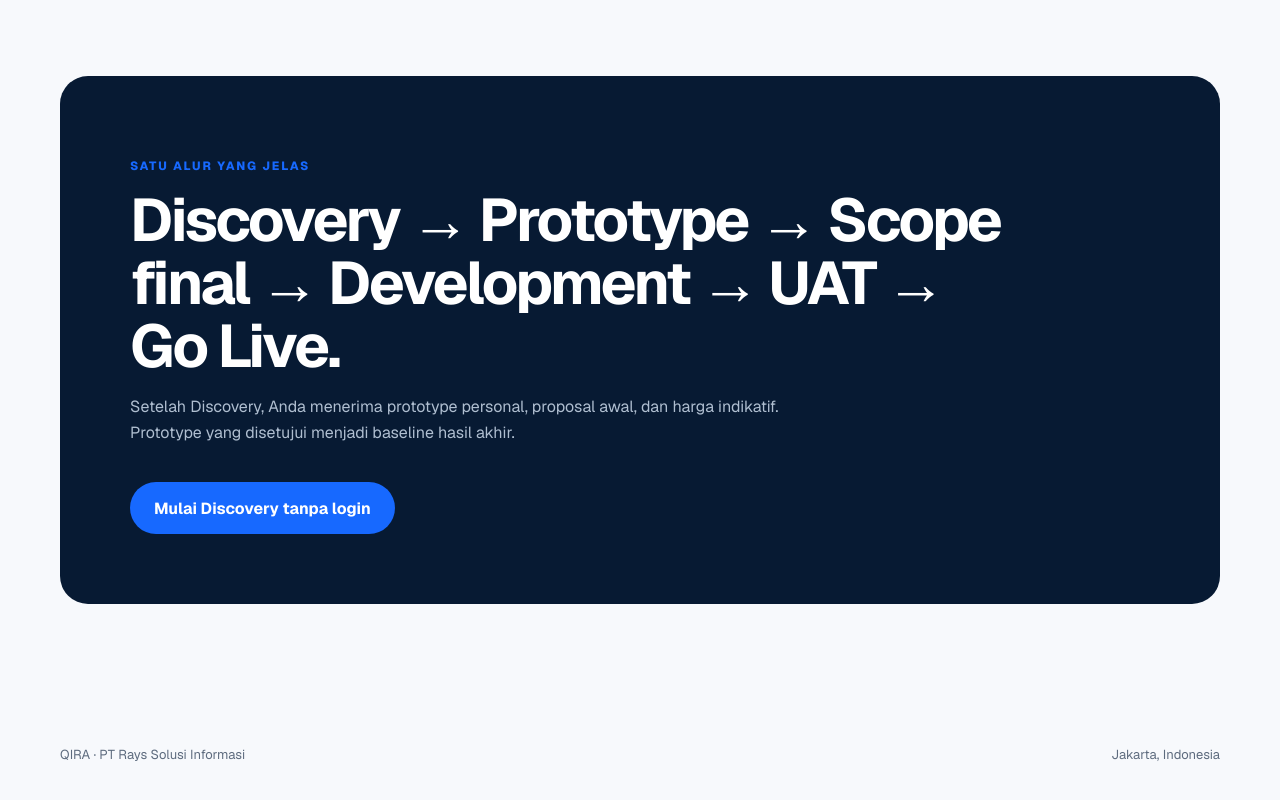
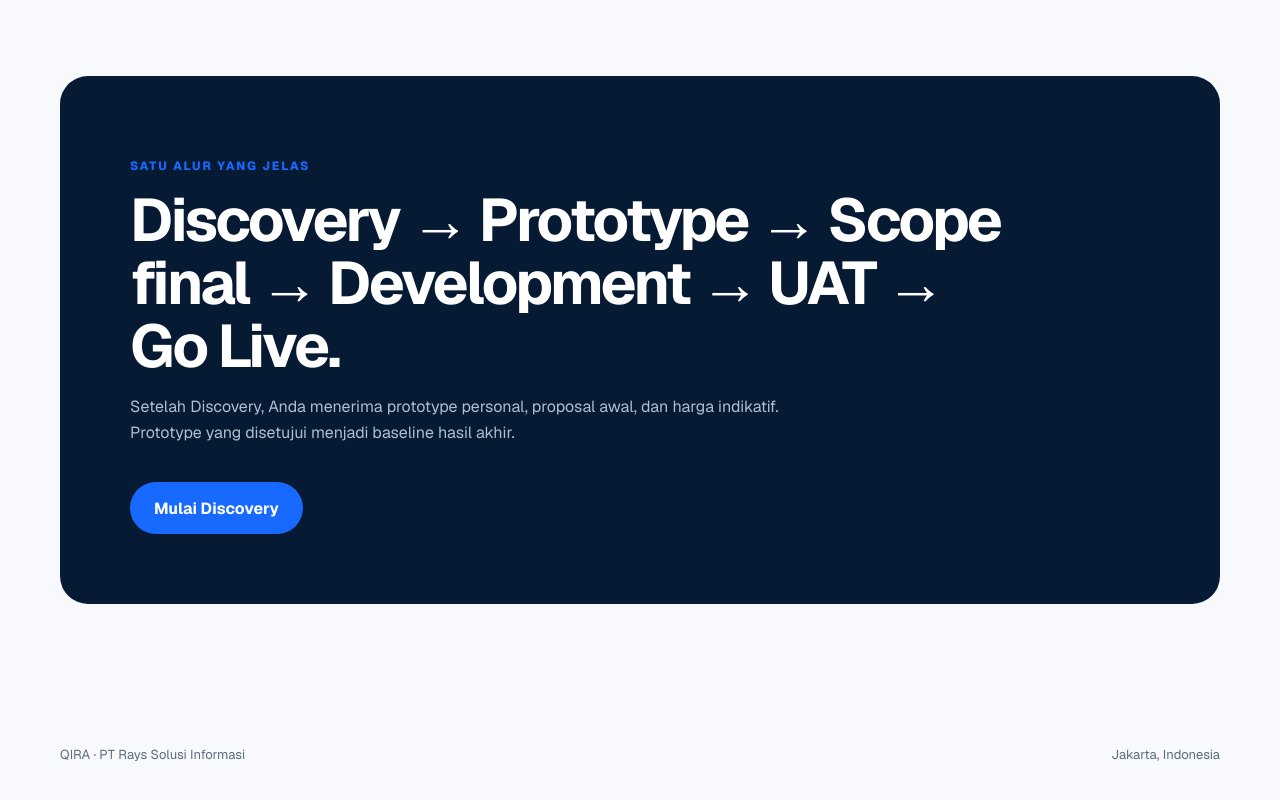
Before and after one commit to fransiskusmahendra/qira-platform, a Next.js app in the folder apps/public-web/: page / in a window 1280 px wide. Shown: the part 1189-1989 px from the top of the page. Built offline with nearby package versions, Linux system fonts and the light colour scheme.

Commit message:
refactor: simplify apps/public-web/app/page.tsx

```diff
--- a/apps/public-web/app/page.tsx
+++ b/apps/public-web/app/page.tsx
@@ -20,7 +20,7 @@ export default function HomePage() {
       <Link href="/contoh-penerapan"><span>03</span><h2>Cara QIRA Membantu</h2><p>Lihat bagaimana QIRA membantu membuat proses bisnis lebih jelas dan teratur.</p></Link>
     </section>
 
-    <section className="simpleProcess shell"><p className="kicker">Satu alur yang jelas</p><h2>Discovery → Prototype → Scope final → Development → UAT → Go Live.</h2><p>Setelah Discovery, Anda menerima prototype personal, proposal awal, dan harga indikatif. Prototype yang disetujui menjadi baseline hasil akhir.</p><Link className="primaryButton" href="/discovery">Mulai Discovery tanpa login</Link></section>
+    <section className="simpleProcess shell"><p className="kicker">Satu alur yang jelas</p><h2>Discovery → Prototype → Scope final → Development → UAT → Go Live.</h2><p>Setelah Discovery, Anda menerima prototype personal, proposal awal, dan harga indikatif. Prototype yang disetujui menjadi baseline hasil akhir.</p><Link className="primaryButton" href="/discovery">Mulai Discovery</Link></section>
     <footer className="footer shell"><span>QIRA · PT Rays Solusi Informasi</span><span>Jakarta, Indonesia</span></footer>
   </main>;
 }
```
